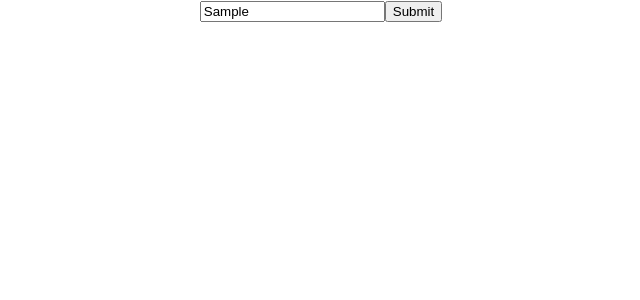
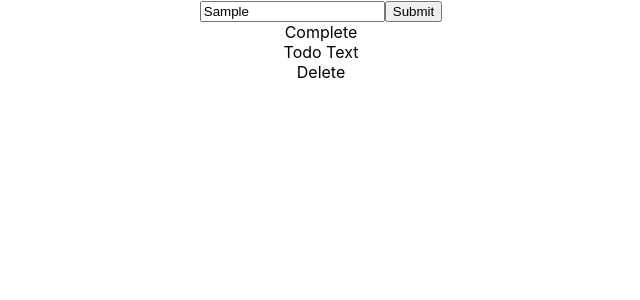
Before and after one commit to VladimirRM/Get-js-todo-toolkit-slice, a React (Create React App) app: page / in a window 1280 px wide. Both pictures are taken after typing "Sample" into the empty fields and a click on the button "Submit". Shown: the top 300 px of the page, without its empty margins (319-959 px from the left). Built offline with nearby package versions, Linux system fonts and the light colour scheme.

Commit message:
change code

```diff
--- a/src/App.js
+++ b/src/App.js
@@ -1,11 +1,16 @@
-// import TodoSlice from './componets/TodoSlice';
-import './App.css';
-import Form from './componets/Form';
+import { useSelector } from "react-redux";
+import "./App.css";
+import Form from "./componets/Form";
+import TodoItem from "./componets/TodoItem";
 
 function App() {
+  const todos = useSelector((state) => state.todo.todos);
   return (
     <div className="App">
-   <Form/>
+      <Form />
+      {todos?.map((todo) => (
+        <TodoItem key={todo.id} value={todo} />
+      ))}
     </div>
   );
 }
--- a/src/componets/TodoItem.js
+++ b/src/componets/TodoItem.js
@@ -0,0 +1,20 @@
+import React from 'react'
+
+const TodoItem = () => {
+    const completed = false
+    return (
+        <div className='flex justify-between items-center my-2'>
+            <div className='text-sm px-4 py-2 cursor-pointer bg-lime-300 hover:bg-lime-400'>
+                Complete
+            </div>
+            <div className={`text-sm ${completed ? 'line-through font-medium text-lime-400' : ''}`}>
+                Todo Text
+            </div>
+            <div className='text-sm px-4 py-2 flex bg-red-400 hover:bg-red-500 transition-all text-white cursor-pointer'>
+                Delete
+            </div>
+        </div>
+    )
+}
+
+export default TodoItem
```
